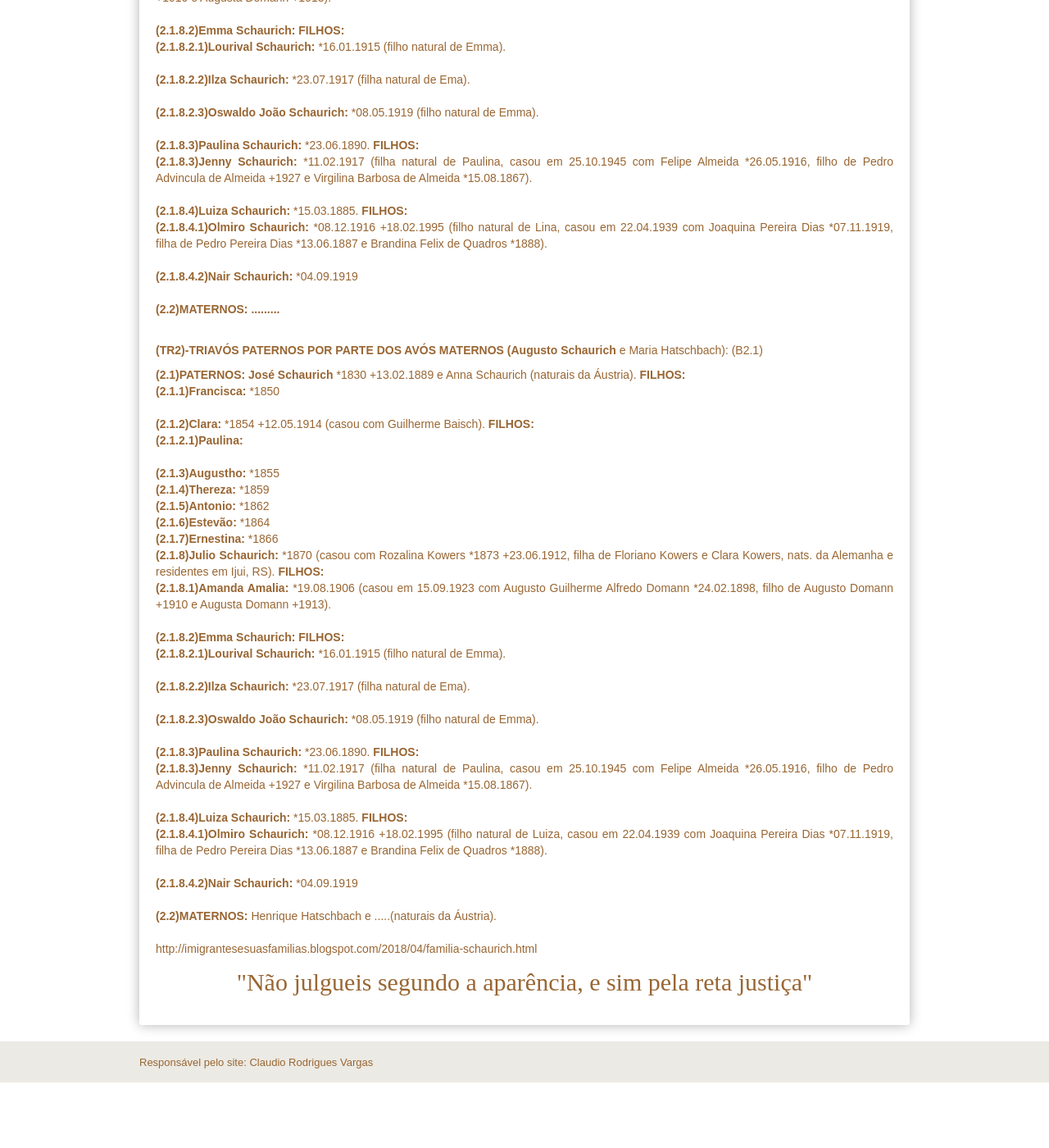
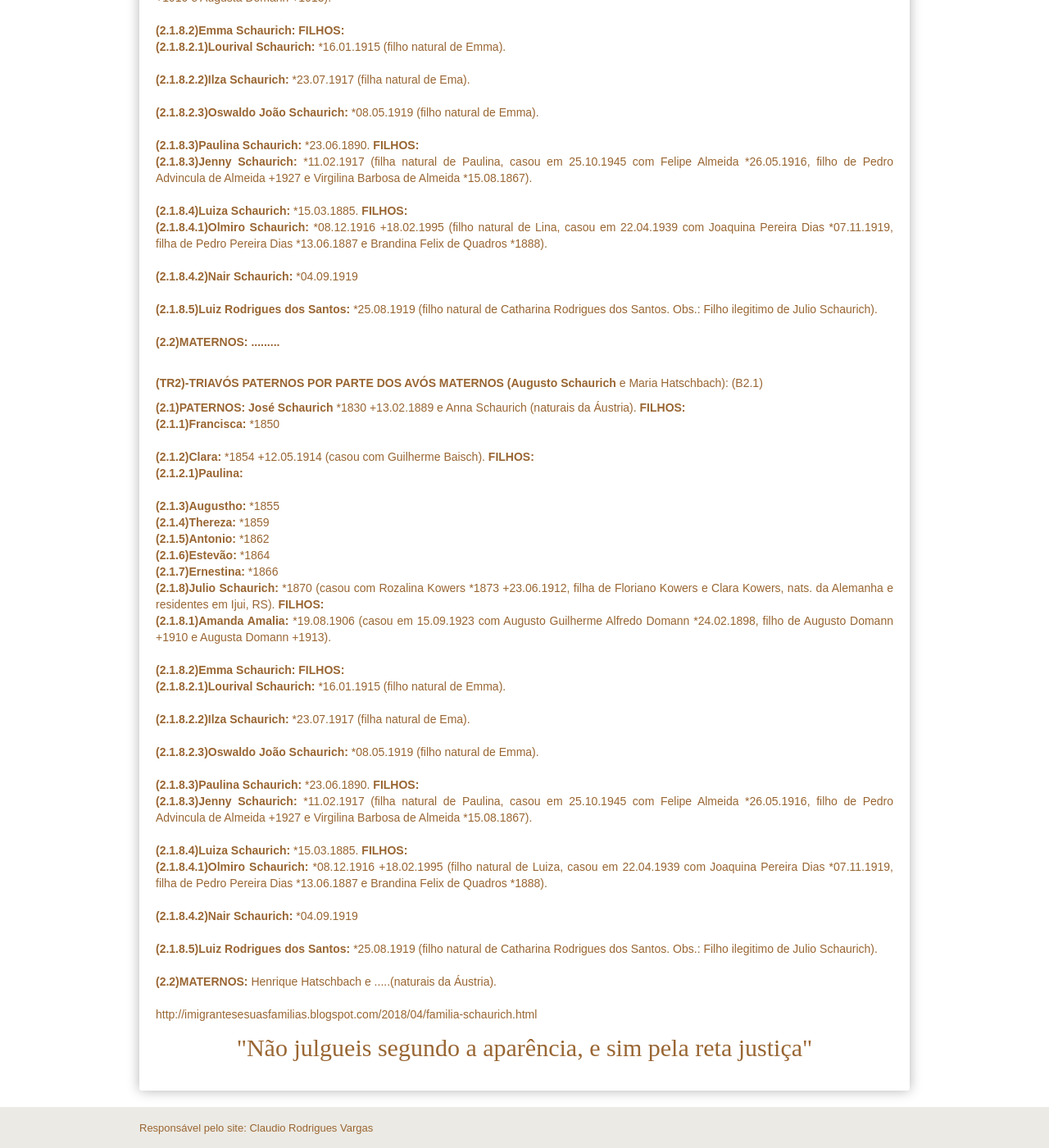
Before and after one commit to claudiovargas1955/claudiovargas1955.github.io, a Jekyll site: the page built from _pages/familia-schaurich.html, in a window 1280 px wide and 1400 px high, scrolled down 4094 px. Shown: the whole window at 82% size. Built offline with Jekyll 4.4.1, drawn with Linux system fonts in a browser that asks for light colours; some web fonts are replaced; before the commit the page ends 5414 px from its top, so only the background shows below that.

Commit message:
Update familia-schaurich.html

```diff
--- a/_pages/familia-schaurich.html
+++ b/_pages/familia-schaurich.html
@@ -368,6 +368,10 @@ Ortiz  avós maternos: José da Silva Moura e Francisca Vargas de Moura RC-83).
 
         <b>(2.1.8.4.2)Nair Schaurich: </b>*04.09.1919 <br><br>
 
+   <b>(2.1.8.5)Luiz Rodrigues dos Santos: </b>*25.08.1919 (filho natural de Catharina Rodrigues dos Santos. Obs.: Filho ilegitimo
+        de Julio Schaurich). <br><br>
+
+
  <b>(2.2)MATERNOS: .........</b><br><br>
 
 <p><b>(TR2)-TRIAVÓS PATERNOS POR PARTE DOS AVÓS MATERNOS (Augusto Schaurich </b>e Maria Hatschbach): (B2.1)
@@ -403,6 +407,9 @@ Ortiz  avós maternos: José da Silva Moura e Francisca Vargas de Moura RC-83).
 
         <b>(2.1.8.4.2)Nair Schaurich: </b>*04.09.1919 <br><br>
 
+   <b>(2.1.8.5)Luiz Rodrigues dos Santos: </b>*25.08.1919 (filho natural de Catharina Rodrigues dos Santos. Obs.: Filho ilegitimo
+        de Julio Schaurich). <br><br>
+
   <b>(2.2)MATERNOS: </b>Henrique Hatschbach e .....(naturais da Áustria).<br><br>
 
 http://imigrantesesuasfamilias.blogspot.com/2018/04/familia-schaurich.html
```
